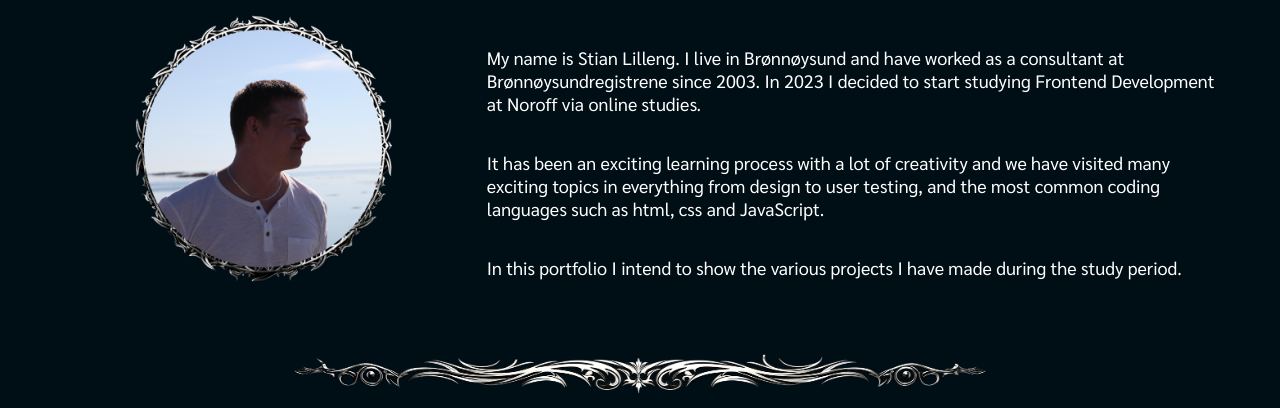
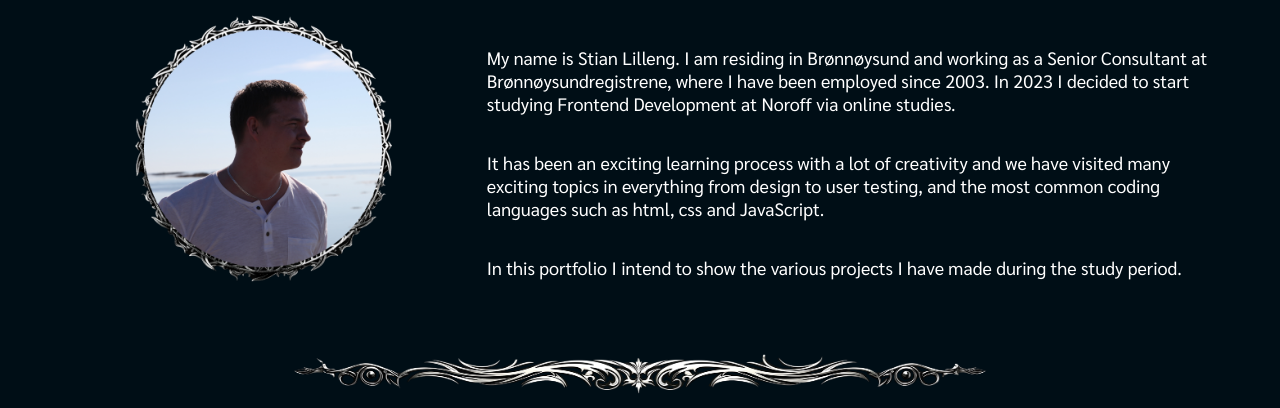
Before and after one commit to StianL82/Portfolio, a plain HTML site: page english/index.html in a window 1280 px wide. Shown: the part 392-800 px from the top of the page. Drawn offline with nearby package versions, Linux system fonts and the light colour scheme; a web font is replaced by a local one.

Commit message:
Update index.html

```diff
--- a/english/index.html
+++ b/english/index.html
@@ -54,10 +54,8 @@
           <div class="welcome-text">
             <h2>About me</h2>
             <p>
-              My name is Stian Lilleng. I live in Brønnøysund and have
-              worked as a consultant at Brønnøysundregistrene since 2003. In 2023
-              I decided to start studying Frontend Development at
-              Noroff via online studies.
+              My name is Stian Lilleng. I am residing in Brønnøysund and working as a Senior Consultant at Brønnøysundregistrene, where I have been employed since 2003. In 2023
+              I decided to start studying Frontend Development at Noroff via online studies.
             </p>
             <p>
               It has been an exciting learning process with a lot of creativity and we
```
